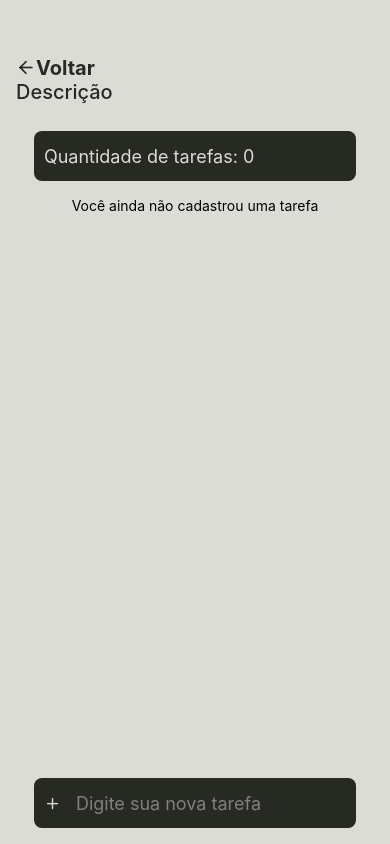
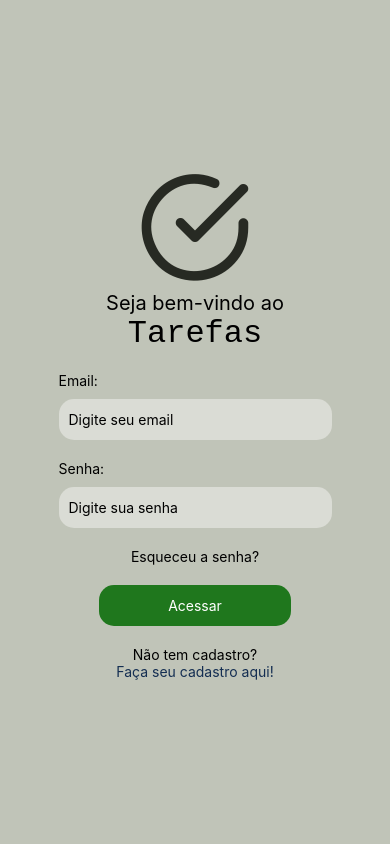
Before and after one commit to phplemos/residencia-de-software, a React Native app in the folder lista-de-tarefas/: screen / in a window 390 px wide. Built offline with nearby package versions, Linux system fonts and the light colour scheme.

Commit message:
implementação do formulario de login, e montando tela de cadastro

```diff
--- a/lista-de-tarefas/App.tsx
+++ b/lista-de-tarefas/App.tsx
@@ -8,6 +8,7 @@ import VerTarefa from "./src/screens/VerTarefa";
 import ListaTarefas from "./src/screens/ListaTarefas";
 import { Login } from "./src/screens/Login";
 import TarefaProvider from "./src/context/TarefaContext";
+import { Cadastro } from "./src/screens/Cadastro";
 
 export default function App() {
   const Stack = createNativeStackNavigator();
@@ -15,13 +16,11 @@ export default function App() {
   return (
     <TarefaProvider>
       <NavigationContainer>
-        <Stack.Navigator
-          initialRouteName="ListaTarefas"
-          screenOptions={{ headerShown: false }}
-        >
+        <Stack.Navigator initialRouteName="Login" screenOptions={{ headerShown: false }}>
           <Stack.Screen name="ListaTarefas" component={ListaTarefas} />
           <Stack.Screen name="VerTarefa" component={VerTarefa} />
           <Stack.Screen name="Login" component={Login} />
+          <Stack.Screen name="Cadastro" component={Cadastro} />
         </Stack.Navigator>
       </NavigationContainer>
     </TarefaProvider>
--- /dev/null
+++ b/lista-de-tarefas/src/components/FormInput/index.tsx
@@ -0,0 +1,34 @@
+import { Text } from "react-native";
+import { EmailInput, ContainerInput } from "./style";
+import { BrandingLogin } from "../BrandingLogin";
+
+type Props = {
+  onChangeText: (text: string) => void;
+  onBlur: (element: any) => void;
+  value: string;
+  label: string;
+  placeHolder: string;
+  secureTextEntry:boolean;
+};
+
+export function FormInput({
+  onChangeText,
+  onBlur,
+  value,
+  label,
+  placeHolder,
+  secureTextEntry
+}: Props) {
+  return (
+    <ContainerInput>
+      <Text>{label}:</Text>
+      <EmailInput
+        onChangeText={onChangeText}
+        onBlur={onBlur}
+        placeholder={placeHolder}
+        value={value}
+        secureTextEntry={secureTextEntry}
+      />
+    </ContainerInput>
+  );
+}
--- a/lista-de-tarefas/src/components/LoginInput/style.ts
+++ b/lista-de-tarefas/src/components/FormInput/style.ts
@@ -1,11 +1,6 @@
 import styled from "styled-components/native";
 
-export const Container = styled.View`
-    width: 70%;
-    align-items: center;
-    justify-content: center;
-    gap: 20px;
-`;
+
 
 export const ContainerInput = styled.View`
     width: 100%;
--- a/lista-de-tarefas/src/components/LoginInput/index.tsx
+++ /dev/null
@@ -1,36 +0,0 @@
-import { Text } from "react-native";
-import { EmailInput, Container, ContainerInput } from "./style";
-import { BrandingLogin } from "../BrandingLogin";
-
-type Props = {
-  onChangeEmailText: (text: string) => void;
-  onChangePasswordText: (text: string) => void;
-  valueEmail: string;
-  valuePassword: string;
-};
-
-export function LoginInput({
-  onChangeEmailText,
-  onChangePasswordText,
-  valueEmail,
-  valuePassword,
-}: Props) {
-  return (
-    <Container>
-      <ContainerInput>
-        <Text>Email:</Text>
-        <EmailInput
-          value={valueEmail}
-          onChangeText={onChangeEmailText}
-          placeholder="exemplo@email.com"
-        />
-        <Text>Senha:</Text>
-        <EmailInput
-          value={valuePassword}
-          onChangeText={onChangePasswordText}
-          placeholder="**************"
-        />
-      </ContainerInput>
-    </Container>
-  );
-}
--- /dev/null
+++ b/lista-de-tarefas/src/screens/Cadastro/index.tsx
@@ -0,0 +1,76 @@
+import { Container, ContainerForm } from "./styles";
+import { FormInput } from "../../components/FormInput";
+import { Formik } from "formik";
+import * as Yup from "yup";
+import { Text } from "react-native";
+import Checkbox from "expo-checkbox";
+import React from "react";
+
+export function Cadastro() {
+  const SignUpSchema = Yup.object().shape({
+    email: Yup.string().email("Email inválido").required("Campo obrigatório"),
+    password: Yup.string()
+      .min(6, "Mínimo de 6 caracteres")
+      .max(12, "Máximo de 12 caracteres")
+      .required("Campo obrigatório"),
+  });
+  function handleSignUp(email: string, password: string) {
+    console.log("SignUp" + email + password);
+  }
+  return (
+    <Container>
+      <ContainerForm>
+        <Formik
+          initialValues={{ email: "", password: "", termos: false }}
+          validationSchema={SignUpSchema}
+          onSubmit={(values, { resetForm }) => {
+            handleSignUp(values.email, values.password);
+            resetForm({ values: { email: "", password: "", termos: false } });
+          }}
+        >
+          {({
+            handleChange,
+            handleBlur,
+            handleSubmit,
+            values,
+            errors,
+            touched,
+          }) => {
+            const [checked, setChecked] = React.useState(false);
+            return (
+              <ContainerForm>
+                <FormInput
+                  label="Email"
+                  placeHolder="Digite seu email"
+                  value={values.email}
+                  onChangeText={handleChange("email")}
+                  onBlur={handleBlur("email")}
+                  secureTextEntry={false}
+                />
+                {touched.email && errors.email && (
+                  <Text style={{ color: "red" }}>{errors.email}</Text>
+                )}
+                <FormInput
+                  label="Senha"
+                  placeHolder="Digite sua senha"
+                  value={values.password}
+                  onChangeText={handleChange("password")}
+                  onBlur={handleBlur("password")}
+                  secureTextEntry={true}
+                />
+                {touched.password && errors.password && (
+                  <Text style={{ color: "red" }}>{errors.password}</Text>
+                )}
+                <Checkbox
+                  value={checked}
+                  onValueChange={(termo) => setChecked(termo)}
+                  color={values.termos ? "#4630EB" : undefined}
+                />
+              </ContainerForm>
+            );
+          }}
+        </Formik>
+      </ContainerForm>
+    </Container>
+  );
+}
--- /dev/null
+++ b/lista-de-tarefas/src/screens/Cadastro/styles.ts
@@ -0,0 +1,21 @@
+import styled from "styled-components/native";
+
+
+export const Container = styled.View`
+  background-color: #c0c4b8;
+  width: 100%;
+  height: 100%;
+  display: flex;
+  align-items: center;
+  justify-content: center;
+  gap: 20px;
+`;
+
+
+export const ContainerForm = styled.View`
+    width: 85%;
+    align-items: center;
+    justify-content: center;
+    gap: 20px;
+
+`;
--- a/lista-de-tarefas/src/screens/Login/index.tsx
+++ b/lista-de-tarefas/src/screens/Login/index.tsx
@@ -1,40 +1,85 @@
 import { View, Text } from "react-native";
-import { Container, ButtonText, LoginButton, TextLoginButton } from "./styles";
-import React, { useState } from "react";
+import {
+  Container,
+  ButtonText,
+  LoginButton,
+  TextLoginButton,
+  ContainerLogin,
+} from "./styles";
 import { BrandingLogin } from "../../components/BrandingLogin";
-import { LoginInput } from "../../components/LoginInput";
-import { LoginProps } from "../../utils/types";
+import { FormInput } from "../../components/FormInput";
+import { Formik } from "formik";
+import * as Yup from "yup";
 
 export function Login() {
-  const [email, setEmail] = useState("");
-  const [password, setPassword] = useState("");
+  const LoginSchema = Yup.object().shape({
+    email: Yup.string().email("Email inválido").required("Campo obrigatório"),
+    password: Yup.string().required("Campo obrigatório"),
+  });
 
-  function handleSignIn() {
-
-
+  function handleSignIn(email: string, password: string) {
+    console.log("SignIn" + email + password);
   }
 
   return (
     <Container>
       <BrandingLogin />
-      <LoginInput
-        onChangeEmailText={setEmail}
-        valueEmail={email}
-        onChangePasswordText={setPassword}
-        valuePassword={password}
+      <Formik
+        initialValues={{ email: "", password: "" }}
+        validationSchema={LoginSchema}
+        onSubmit={(values, { resetForm }) => {
+          handleSignIn(values.email, values.password);
+          resetForm({ values: { email: "", password: "" } });
+        }}
+      >
+        {({
+          handleChange,
+          handleBlur,
+          handleSubmit,
+          values,
+          errors,
+          touched,
+        }) => (
+          <ContainerLogin>
+            <FormInput
+              label="Email"
+              placeHolder="Digite seu email"
+              value={values.email}
+              onChangeText={handleChange("email")}
+              onBlur={handleBlur("email")}
+              secureTextEntry={false}
             />
+            {touched.email && errors.email && (
+              <Text style={{ color: "red" }}>{errors.email}</Text>
+            )}
+            <FormInput
+              label="Senha"
+              placeHolder="Digite sua senha"
+              value={values.password}
+              onChangeText={handleChange("password")}
+              onBlur={handleBlur("password")}
+              secureTextEntry={true}
+            />
+            {touched.password && errors.password && (
+              <Text style={{ color: "red" }}>{errors.password}</Text>
+            )}
             <ButtonText>
               <Text>Esqueceu a senha?</Text>
             </ButtonText>
-      <LoginButton>
+            <LoginButton onPress={() => handleSubmit()}>
               <TextLoginButton>Acessar</TextLoginButton>
             </LoginButton>
             <View style={{ alignItems: "center" }}>
               <Text>Não tem cadastro?</Text>
               <ButtonText>
-          <Text style={{ color: "#142E52" }}>Faça seu cadastro aqui!</Text>
+                <Text style={{ color: "#142E52" }}>
+                  Faça seu cadastro aqui!
+                </Text>
               </ButtonText>
             </View>
+          </ContainerLogin>
+        )}
+      </Formik>
     </Container>
   );
 }
--- a/lista-de-tarefas/src/screens/Login/styles.ts
+++ b/lista-de-tarefas/src/screens/Login/styles.ts
@@ -1,8 +1,7 @@
 import styled from "styled-components/native";
 
-
 export const Container = styled.View`
-    background-color: #C0C4B8;
+  background-color: #c0c4b8;
   width: 100%;
   height: 100%;
   display: flex;
@@ -14,8 +13,8 @@ export const Container = styled.View`
 export const LoginButton = styled.TouchableOpacity`
   height: 41px;
   width: 70%;
-    background-color: #1F771D;
-    align-items:center;
+  background-color: #1f771d;
+  align-items: center;
   justify-content: center;
   border-radius: 15px;
 `;
@@ -24,7 +23,11 @@ export const TextLoginButton = styled.Text`
   color: #fff;
 `;
 
+export const ButtonText = styled.TouchableOpacity``;
 
-export const ButtonText = styled.TouchableOpacity`
-
+export const ContainerLogin = styled.View`
+  width: 70%;
+  align-items: center;
+  justify-content: center;
+  gap: 20px;
 `;
```
Also changed, not shown: lista-de-tarefas/package.json (+12 -8 lines), 2 other files (tests, documents, lock files or other folders). Lines whose indentation alone changed are shown as unchanged.
